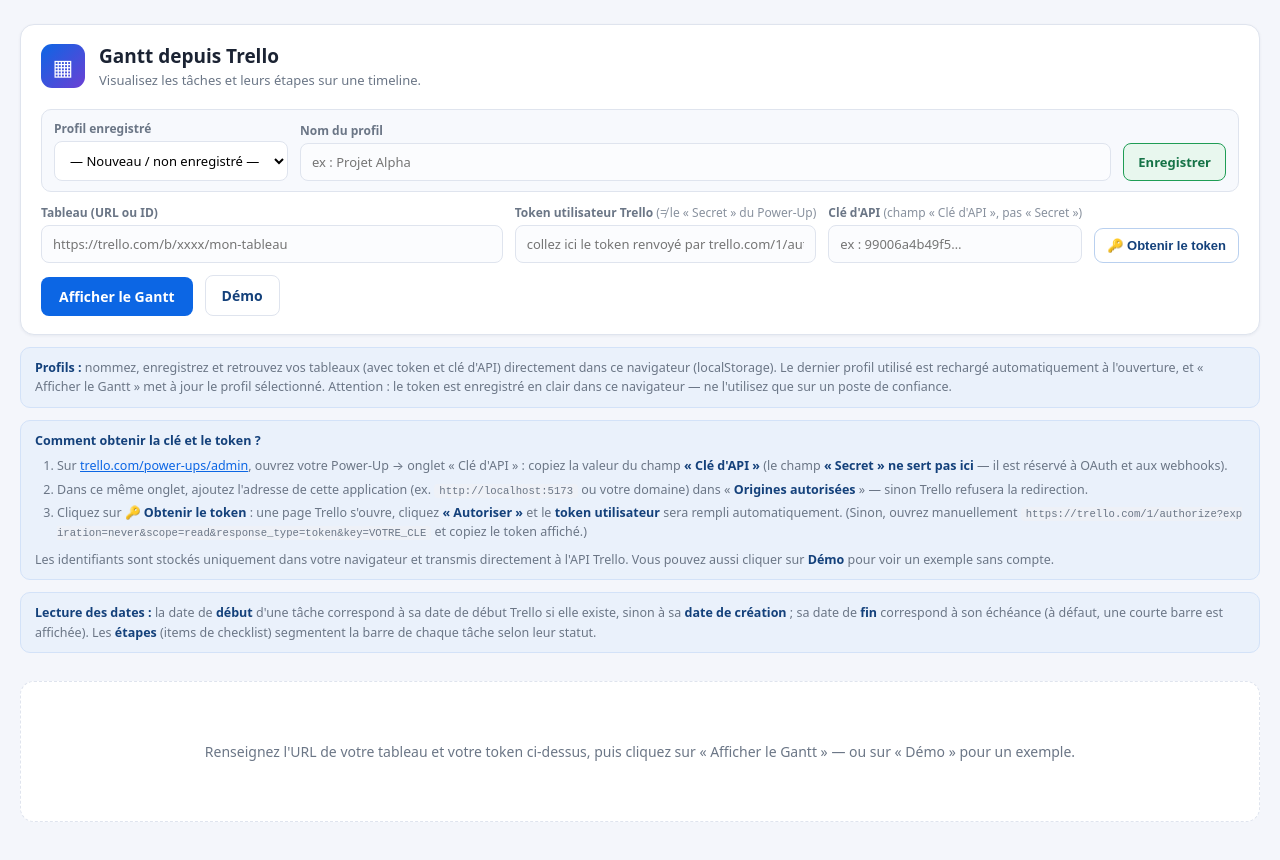
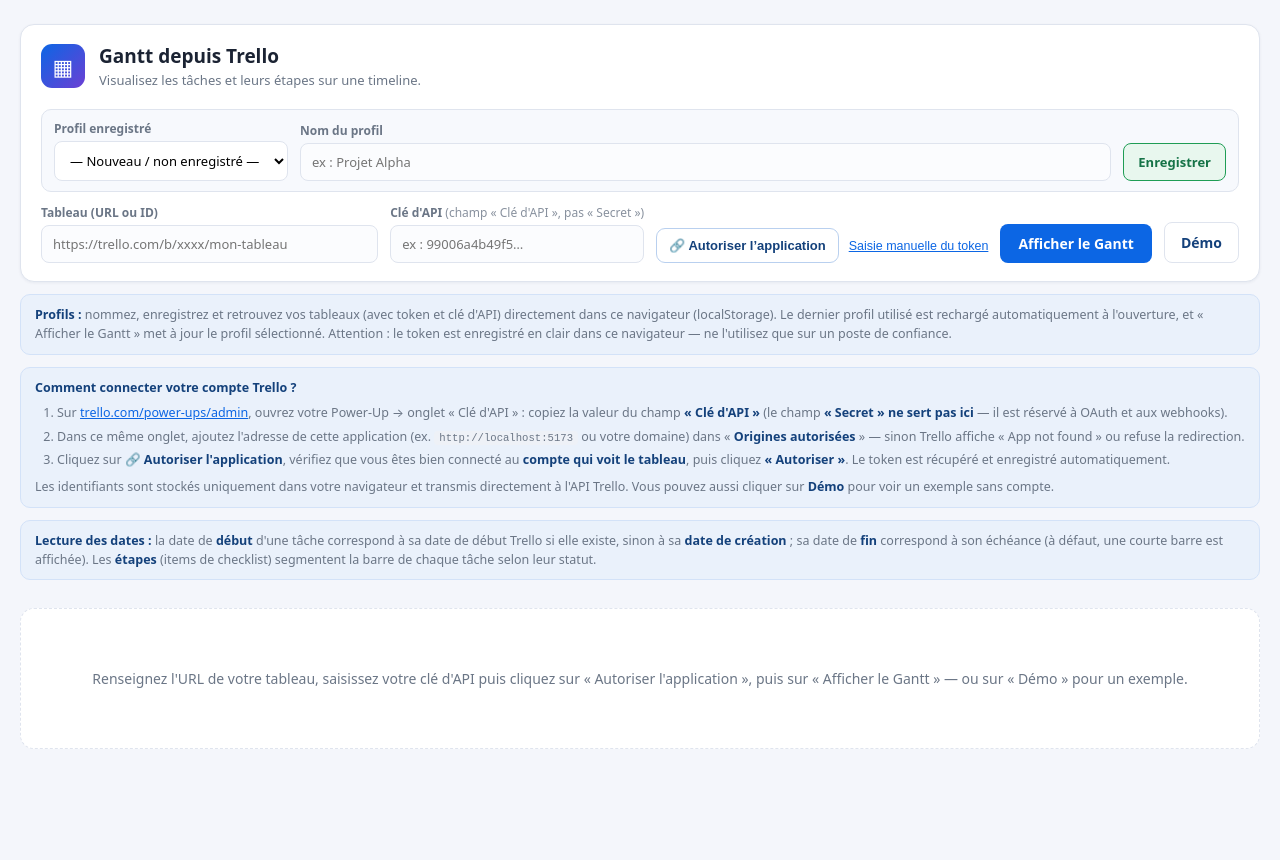
Before and after one commit to maxxfly/trello_gantt, a React (Vite) app: page / in a window 1280 px wide. Shown: the top 860 px of the page. After the commit the page ends 809 px from the top, so only its background shows below. Built offline with nearby package versions, Linux system fonts and the light colour scheme.

Commit message:
some fix, add favico

```diff
--- a/index.html
+++ b/index.html
@@ -2,6 +2,7 @@
 <html lang="fr">
   <head>
     <meta charset="UTF-8" />
+    <link rel="icon" type="image/svg+xml" href="/favicon.svg" />
     <meta name="viewport" content="width=device-width, initial-scale=1.0" />
     <title>Gantt depuis Trello</title>
   </head>
--- a/src/App.jsx
+++ b/src/App.jsx
@@ -66,6 +66,8 @@
   const [error, setError] = useState(null);
   const [lastLoaded, setLastLoaded] = useState(null);
   const [savedFlash, setSavedFlash] = useState(false);
+  const [justAuthorized, setJustAuthorized] = useState(false);
+  const [showManual, setShowManual] = useState(false);
 
   // Évite l'auto-chargement lors du parcours des champs depuis les profils
   const firstRender = useRef(true);
@@ -184,16 +186,23 @@
   }, []);
 
   /**
-   * Ouvre la page d'autorisation Trello dans une popup et récupère automatiquement
-   * le token utilisateur renvoyé en fragment (#token=...) sur return_url.
+   * Ouvre la page d'autorisation Trello dans une popup. Une fois l'utilisateur
+   * sur « Autoriser », Trello renvoie #token=... sur cette app ; la popup (qui
+   * est une instance de cette même app) transmet le token via postMessage.
    * ⚠️ Nécessite que l'origine de l'app figure dans « Origines autorisées » du
-   * Power-Up (trello.com/power-ups/admin → Clé d'API). Sinon, utiliser le lien manuel.
+   * Power-Up (trello.com/power-ups/admin → Clé d'API).
    */
   const requestToken = useCallback(() => {
     const key = apiKey.trim();
     if (!key) {
       setError(
-        "Saisissez d'abord la « Clé d'API » (champ « Clé d'API » de trello.com/power-ups/admin — PAS le « Secret »), puis recliquez sur « Obtenir le token »."
+        "Saisissez d'abord la « Clé d'API » (champ « Clé d'API » de trello.com/power-ups/admin — PAS le « Secret »), puis recliquez sur « Autoriser l'application »."
+      );
+      return;
+    }
+    if (!/^[0-9a-f]{32}$/i.test(key)) {
+      setError(
+        `« Clé d'API » invalide (${key.length} caractère(s)). Elle doit être une suite hexadécimale de 32 caractères, sans espace — vérifiez qu'il s'agit bien de la « Clé d'API » et non du « Secret ».`
       );
       return;
     }
@@ -205,10 +214,11 @@
       `&return_url=${encodeURIComponent(returnUrl)}&callback_method=fragment`;
     const popup = window.open(url, 'trello-authorize', 'popup=yes,width=640,height=720');
     if (!popup) {
-      // Popup bloquée : ouvrir dans un onglet, l'utilisateur copiera le token lui-même
-      window.open(url, '_blank', 'noopener');
+      // Popup bloquée : ouvrir dans un onglet — le token sera capté au retour sur cette page
+      window.open(url, '_blank');
       return;
     }
+    // Filet de sécurité : si postMessage n'arrive pas, lire l'URL de la popup dès le retour
     const timer = setInterval(() => {
       if (popup.closed) {
         clearInterval(timer);
@@ -229,9 +239,26 @@
           /* déjà fermée */
         }
         setToken(decodeURIComponent(match[1]));
+        setJustAuthorized(true);
+        setTimeout(() => setJustAuthorized(false), 2500);
       }
     }, 300);
   }, [apiKey]);
+
+  // Réception du token renvoyé par la popup « Autoriser l'application » (postMessage)
+  useEffect(() => {
+    const onMessage = (event) => {
+      if (event.origin !== window.location.origin) return;
+      if (event.data && event.data.type === 'trello-auth-token' && typeof event.data.token === 'string') {
+        setToken(event.data.token);
+        setError(null);
+        setJustAuthorized(true);
+        setTimeout(() => setJustAuthorized(false), 2500);
+      }
+    };
+    window.addEventListener('message', onMessage);
+    return () => window.removeEventListener('message', onMessage);
+  }, []);
 
   // Au premier rendu : pré-charge le dernier profil et lance le chargement
   useEffect(() => {
@@ -240,8 +267,19 @@
     // Si la page d'autorisation Trello a redirigé cette fenêtre (#token=...), on récupère le token
     const hash = window.location.hash;
     const tokenMatch = hash.match(/[#&]token=([^&]+)/);
+    let capturedToken = null;
     if (tokenMatch) {
-      setToken(decodeURIComponent(tokenMatch[1]));
+      capturedToken = decodeURIComponent(tokenMatch[1]);
+      setToken(capturedToken);
+      // Ouverte en popup par « Autoriser l'application » : on transmet le token à la fenêtre parente
+      if (window.opener && window.opener !== window) {
+        try {
+          window.opener.postMessage({ type: 'trello-auth-token', token: capturedToken }, window.location.origin);
+        } catch {
+          /* fenêtre parente injoignable */
+        }
+        window.close();
+      }
       // Nettoie l'URL (le token ne doit pas rester dans l'historique)
       window.history.replaceState(null, '', window.location.pathname + window.location.search);
     }
@@ -252,10 +290,11 @@
       setSelectedId(p.id);
       setName(p.name);
       setBoard(p.board || '');
-      setToken(p.token || '');
+      // Ne pas écraser un token fraîchement autorisé par celui du profil (souvent obsolète)
+      if (!capturedToken) setToken(p.token || '');
       setApiKey(p.apiKey || '');
-      if (p.token && p.board) {
-        fetchBoardData(p.board, p.token, p.apiKey || '')
+      if ((capturedToken || p.token) && p.board) {
+        fetchBoardData(p.board, capturedToken || p.token, p.apiKey || '')
           .then((raw) => {
             applyRaw(raw);
           })
@@ -342,20 +381,6 @@
           </label>
           <label className="app__field">
             <span>
-              Token utilisateur Trello <em>(≠ le « Secret » du Power-Up)</em>
-            </span>
-            <input
-              type="password"
-              placeholder="collez ici le token renvoyé par trello.com/1/authorize"
-              title="Le token utilisateur obtenu via la page d'autorisation Trello (bouton « Obtenir le token »). Le « Secret » affiché dans power-ups/admin ne fonctionne PAS ici."
-              value={token}
-              onChange={(e) => setToken(e.target.value)}
-              spellCheck={false}
-              autoComplete="off"
-            />
-          </label>
-          <label className="app__field">
-            <span>
               Clé d'API <em>(champ « Clé d'API », pas « Secret »)</em>
             </span>
             <input
@@ -368,6 +393,7 @@
               autoComplete="off"
             />
           </label>
+          <div className="app__auth">
             <button
               className="app__token"
               type="button"
@@ -375,8 +401,40 @@
               disabled={loading}
               title="Ouvre trello.com/1/authorize et récupère le token automatiquement. Requis : ajouter l'adresse de cette app dans « Origines autorisées » du Power-Up."
             >
-            🔑 Obtenir le token
+              {token && !justAuthorized ? '♻️ Reconnecter à Trello' : '🔗 Autoriser l\u2019application'}
             </button>
+            {token && (
+              <span className={`app__auth-status${justAuthorized ? ' app__auth-status--ok' : ''}`}>
+                {justAuthorized
+                  ? '✓ Autorisation reçue'
+                  : '✓ Token enregistré — prêt à charger'}
+              </span>
+            )}
+            {!token && (
+              <button
+                className="app__manual"
+                type="button"
+                onClick={() => setShowManual((v) => !v)}
+              >
+                {showManual ? 'Masquer la saisie manuelle' : 'Saisie manuelle du token'}
+              </button>
+            )}
+          </div>
+          {showManual && !token && (
+            <label className="app__field app__field--board">
+              <span>
+                Token <em>(obtenu manuellement via trello.com/1/authorize)</em>
+              </span>
+              <input
+                type="password"
+                placeholder="collez ici le token renvoyé par la page d'autorisation"
+                value={token}
+                onChange={(e) => setToken(e.target.value)}
+                spellCheck={false}
+                autoComplete="off"
+              />
+            </label>
+          )}
           <button className="app__submit" type="submit" disabled={loading}>
             {loading ? 'Chargement…' : 'Afficher le Gantt'}
           </button>
@@ -395,7 +453,7 @@
       </div>
 
       <div className="app__hint">
-        <strong>Comment obtenir la clé et le token ?</strong>
+        <strong>Comment connecter votre compte Trello ?</strong>
         <ol className="app__steps">
           <li>
             Sur{' '}
@@ -409,16 +467,13 @@
           <li>
             Dans ce même onglet, ajoutez l'adresse de cette application (ex.{' '}
             <code>http://localhost:5173</code> ou votre domaine) dans «{' '}
-            <strong>Origines autorisées</strong> » — sinon Trello refusera la redirection.
+            <strong>Origines autorisées</strong> » — sinon Trello affiche « App not found » ou
+            refuse la redirection.
           </li>
           <li>
-            Cliquez sur <strong>🔑 Obtenir le token</strong> : une page Trello s'ouvre, cliquez{' '}
-            <strong>« Autoriser »</strong> et le <strong>token utilisateur</strong> sera rempli
-            automatiquement. (Sinon, ouvrez manuellement{' '}
-            <code>
-              https://trello.com/1/authorize?expiration=never&amp;scope=read&amp;response_type=token&amp;key=VOTRE_CLE
-            </code>{' '}
-            et copiez le token affiché.)
+            Cliquez sur <strong>🔗 Autoriser l'application</strong>, vérifiez que vous êtes bien
+            connecté au <strong>compte qui voit le tableau</strong>, puis cliquez{' '}
+            <strong>« Autoriser »</strong>. Le token est récupéré et enregistré automatiquement.
           </li>
         </ol>
         <p>
@@ -458,8 +513,9 @@
 
       {!model && !error && !loading && (
         <div className="app__placeholder">
-          Renseignez l'URL de votre tableau et votre token ci-dessus, puis cliquez sur « Afficher le
-          Gantt » — ou sur « Démo » pour un exemple.
+          Renseignez l'URL de votre tableau, saisissez votre clé d'API puis cliquez sur
+          « Autoriser l'application », puis sur « Afficher le Gantt » — ou sur « Démo » pour un
+          exemple.
         </div>
       )}
     </div>
--- a/src/styles.css
+++ b/src/styles.css
@@ -268,6 +268,33 @@
 
 .app__token:hover:not(:disabled) {
   background: #eaf1fb;
+}
+
+.app__auth {
+  display: flex;
+  align-items: center;
+  gap: 10px;
+  flex-wrap: wrap;
+}
+
+.app__auth-status {
+  font-size: 13px;
+  font-weight: 600;
+  color: var(--muted);
+}
+
+.app__auth-status--ok {
+  color: #1f7a3f;
+}
+
+.app__manual {
+  background: none;
+  border: none;
+  padding: 0;
+  font-size: 12.5px;
+  color: var(--accent);
+  text-decoration: underline;
+  cursor: pointer;
 }
 
 .app__hint .app__steps {
```
Also changed, not shown: src/trelloApi.js (+13 -4 lines), public/favicon.svg (added), 1 other file (tests, documents, lock files or other folders). Lines whose indentation alone changed are shown as unchanged.
